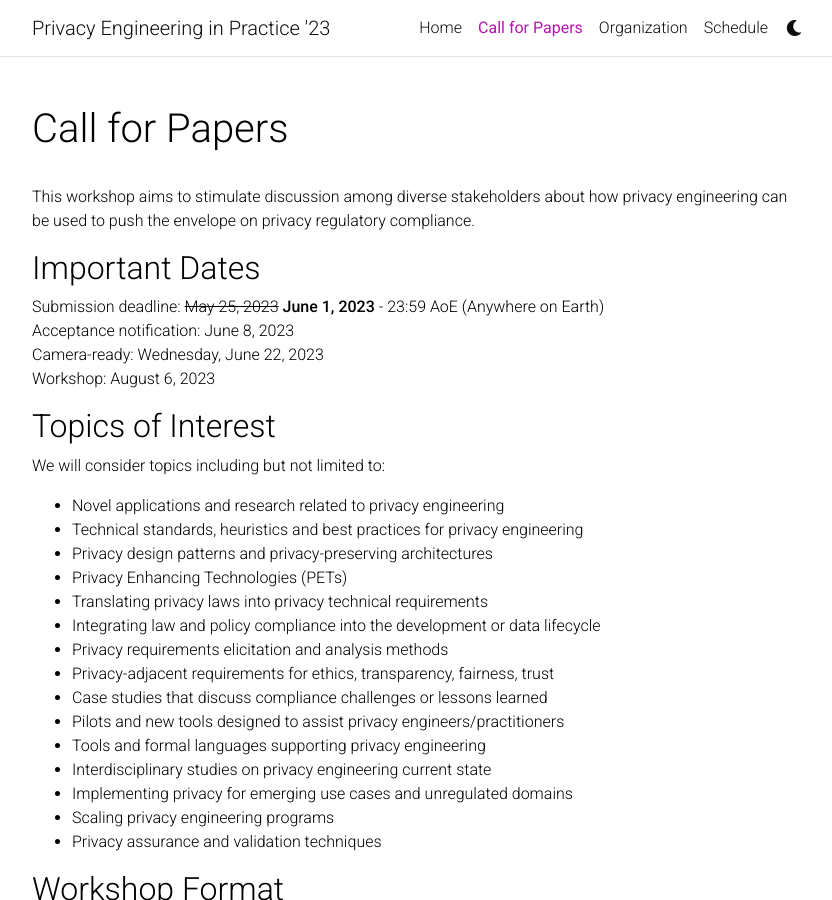
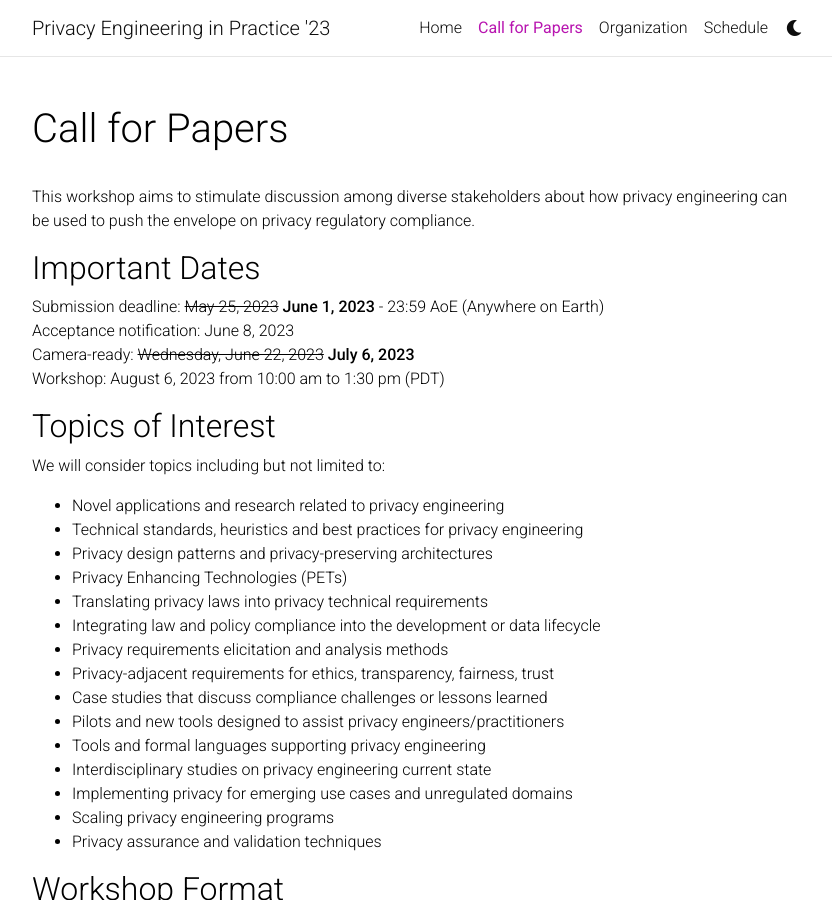
Before and after one commit to privacy-engineering/privacy-engineering.github.io, a Jekyll site: the page built from _pages/cfp.md, in a window 1280 px wide and 900 px high. Shown: the whole window, without its empty margins (223-1055 px from the left). Built offline with Jekyll 4.4.1, drawn with Linux system fonts in a browser that asks for light colours; comment, search, counter and statistics services are not loaded; a style sheet for code colours, icons or effects is not loaded.

Commit message:
Update cfp.md

```diff
--- a/_pages/cfp.md
+++ b/_pages/cfp.md
@@ -13,8 +13,8 @@ This workshop aims to stimulate discussion among diverse stakeholders about how
 ## Important Dates
 Submission deadline: ~~May 25, 2023~~ **June 1, 2023** - 23:59 AoE (Anywhere on Earth)<br>
 Acceptance notification: June 8, 2023<br>
-Camera-ready: Wednesday, June 22, 2023<br>
-Workshop: August 6, 2023<br>
+Camera-ready: ~~Wednesday, June 22, 2023~~ **July 6, 2023**<br>
+Workshop: August 6, 2023 from 10:00 am to 1:30 pm (PDT)<br>
 
 ## Topics of Interest
 We will consider topics including but not limited to:
```
